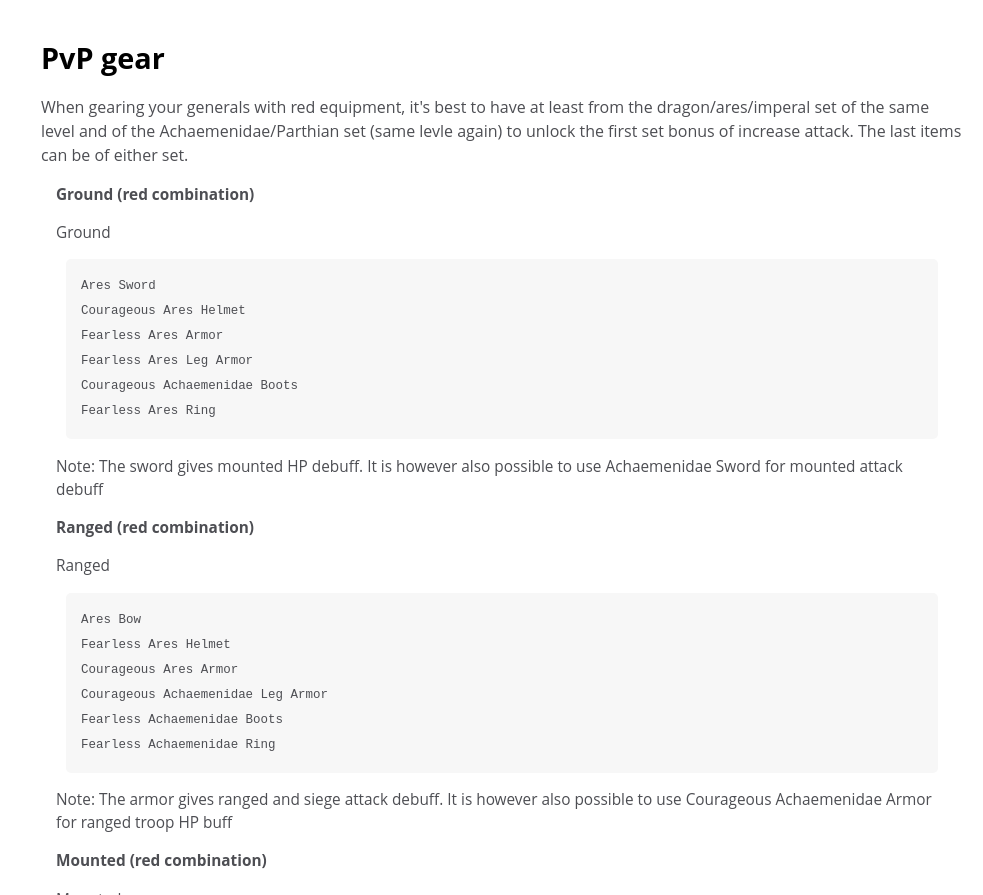
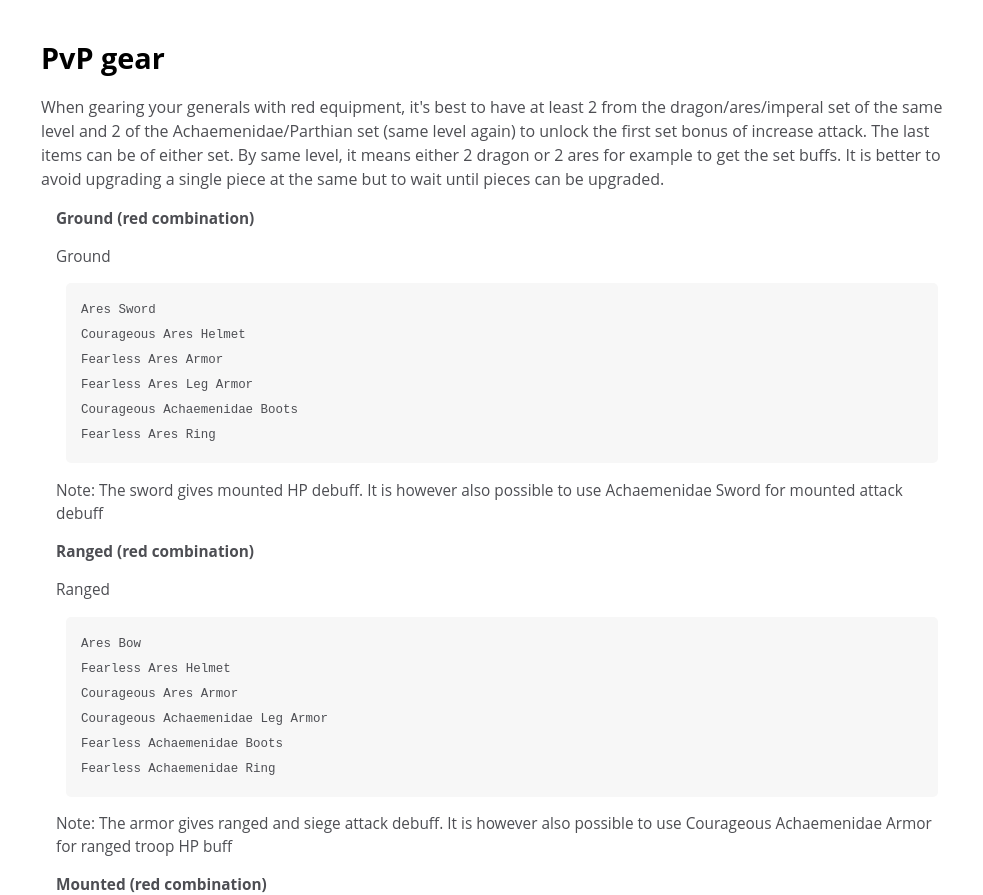
Before and after one commit to MarieAnnie/AiE_ShoTheLove, a plain HTML site: page index.html in a window 1280 px wide. Shown: the part 1876-2771 px from the top of the page, without its empty margins (297-1280 px from the left). Drawn offline with Linux system fonts and the light colour scheme.

Commit message:
improve pvp gear description

```diff
--- a/index.html
+++ b/index.html
@@ -570,7 +570,7 @@ a:where(:hover, :focus) {
     <section id="html_elements">
       <h2>PvP gear</h2>
       <p>
-        When gearing your generals with red equipment, it's best to have at least from the dragon/ares/imperal set of the same level and  of the Achaemenidae/Parthian set (same levle again) to unlock the first set bonus of increase attack. The last items can be of either set.
+        When gearing your generals with red equipment, it's best to have at least 2 from the dragon/ares/imperal set of the same level and 2 of the Achaemenidae/Parthian set (same level again) to unlock the first set bonus of increase attack. The last items can be of either set. By same level, it means either 2 dragon or 2 ares for example to get the set buffs. It is better to avoid upgrading a single piece at the same but to wait until pieces can be upgraded.
       <article>
         <strong>Ground (red combination)</strong> <br>
         <p>
```
